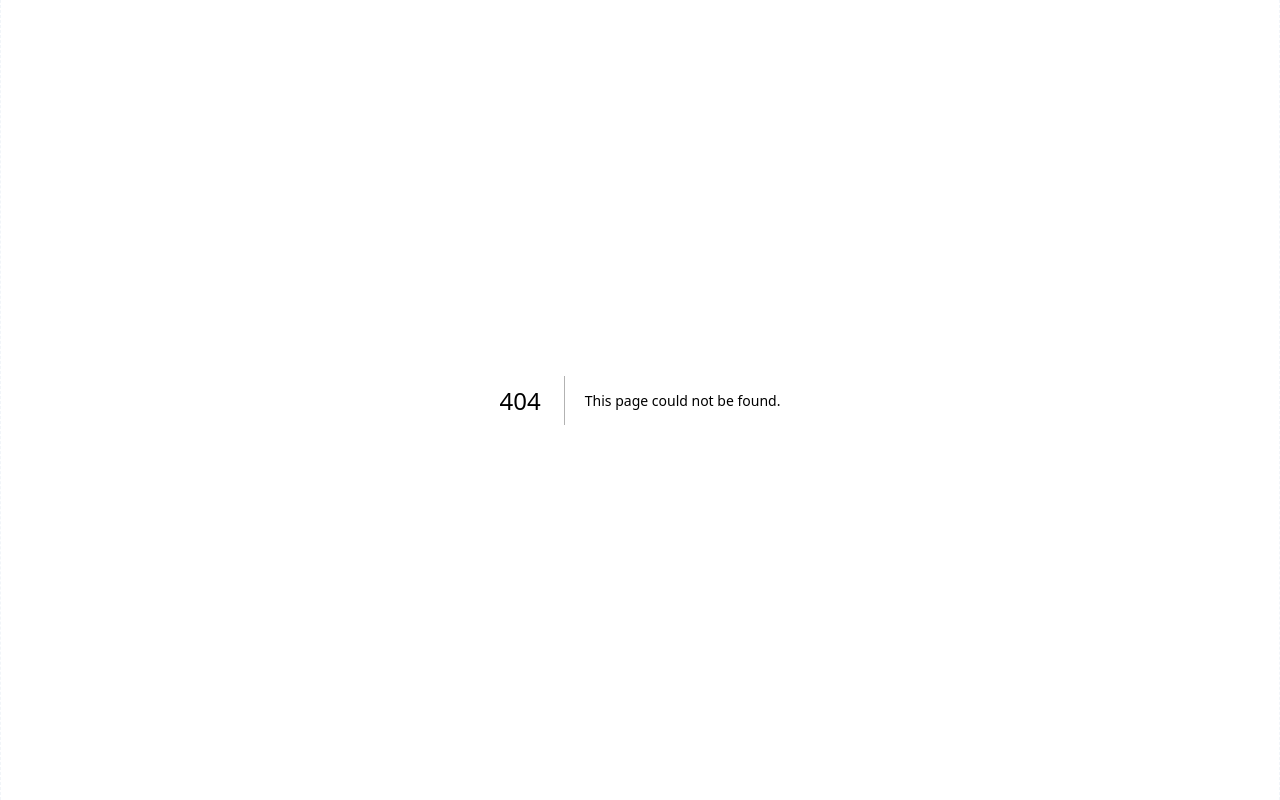
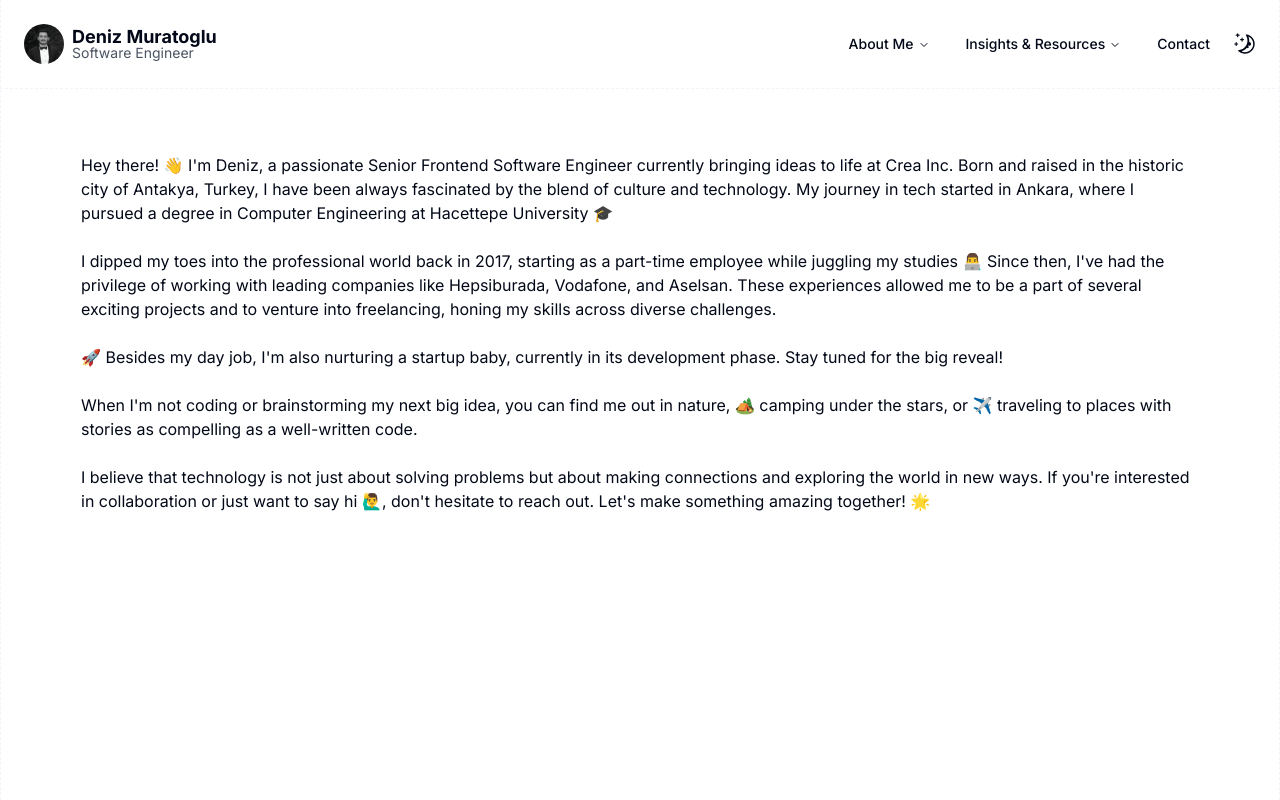
Before and after one commit to denizmrtoglu/denizmuratoglu, a Next.js app: page /introduction in a window 1280 px wide. Before the commit this address had no page. Built offline with nearby package versions, Linux system fonts and the light colour scheme.

Commit message:
feat: adding info at about me

```diff
--- /dev/null
+++ b/src/app/introduction/page.tsx
@@ -0,0 +1,33 @@
+export default function Introduction() {
+  return (
+    <>
+      <div className="flex flex-col p-16">
+        <p>
+          {`Hey there! 👋 I'm Deniz, a passionate Senior Frontend Software Engineer currently bringing ideas to life at Crea Inc.
+            Born and raised in the historic city of Antakya, Turkey, I have been always fascinated by the blend of culture and technology.
+            My journey in tech started in Ankara, where I pursued a degree in Computer Engineering at Hacettepe University 🎓`}
+        </p>
+        <br />
+        <p>
+          {`I dipped my toes into the professional world back in 2017, starting as a part-time employee while juggling my studies 👨‍💻
+            Since then, I've had the privilege of working with leading companies like Hepsiburada, Vodafone, and Aselsan. These experiences
+            allowed me to be a part of several exciting projects and to venture into freelancing, honing my skills across diverse challenges.`}
+        </p>
+        <br />
+        <p>
+          {`🚀 Besides my day job, I'm also nurturing a startup baby, currently in its development phase. Stay tuned for the big reveal!`}
+        </p>
+        <br />
+        <p>
+          {`When I'm not coding or brainstorming my next big idea, you can find me out in nature, 🏕️ camping under the stars, or ✈️ traveling
+            to places with stories as compelling as a well-written code.`}
+        </p>
+        <br />
+        <p>
+          {`I believe that technology is not just about solving problems but about making connections and exploring the world in new ways.
+            If you're interested in collaboration or just want to say hi 🙋‍♂️, don't hesitate to reach out. Let's make something amazing together! 🌟`}
+        </p>
+      </div>
+    </>
+  );
+}
--- a/src/app/layout.tsx
+++ b/src/app/layout.tsx
@@ -2,6 +2,7 @@
 import { Inter } from 'next/font/google';
 import './globals.css';
 import { ThemeProvider } from '@/components/theme-provider';
+import Header from '@/components/header';
 
 const inter = Inter({ subsets: ['latin'] });
 
@@ -26,7 +27,10 @@
           disableTransitionOnChange
         >
           <div className="px-4 mx-auto lg:max-w-7xl lg:border-l lg:border-r border-dashed border-slate-100">
-            {children}
+            <main className="flex min-h-screen flex-col items-center h-full">
+              <Header />
+              {children}
+            </main>
           </div>
         </ThemeProvider>
       </body>
--- a/src/app/page.tsx
+++ b/src/app/page.tsx
@@ -3,8 +3,7 @@
 
 export default function Home() {
   return (
-    <main className="flex min-h-screen flex-col items-center justify-between">
-      <Header />
+    <>
       <div className="z-10 max-w-5xl w-full items-center justify-between font-mono text-sm lg:flex">
         <div className="fixed bottom-0 left-0 flex h-48 w-full items-end justify-center bg-gradient-to-t from-white via-white dark:from-black dark:via-black lg:static lg:h-auto lg:w-auto lg:bg-none">
           <a
@@ -106,6 +105,6 @@
           </p>
         </a>
       </div>
-    </main>
+    </>
   );
 }
--- a/src/components/list-item.tsx
+++ b/src/components/list-item.tsx
@@ -1,29 +1,22 @@
 import React from 'react';
 import { cn } from '@/lib/utils';
 import { NavigationMenuLink } from './ui/navigation-menu';
+import Link from 'next/link';
 
-export const ListItem = React.forwardRef<
-  React.ElementRef<'a'>,
-  React.ComponentPropsWithoutRef<'a'>
->(({ className, title, children, ...props }, ref) => {
+export const ListItem = ({ href, title, children }: any) => {
   return (
     <li>
       <NavigationMenuLink asChild>
-        <a
-          ref={ref}
-          className={cn(
-            'block select-none space-y-1 rounded-md p-3 leading-none no-underline outline-none transition-colors hover:bg-accent hover:text-accent-foreground focus:bg-accent focus:text-accent-foreground',
-            className
-          )}
-          {...props}
+        <Link
+          className="block select-none space-y-1 rounded-md p-3 leading-none no-underline outline-none transition-colors hover:bg-accent hover:text-accent-foreground focus:bg-accent focus:text-accent-foreground"
+          href={href}
         >
           <div className="text-sm font-medium leading-none">{title}</div>
           <p className="line-clamp-2 text-sm leading-snug text-muted-foreground">
             {children}
           </p>
-        </a>
+        </Link>
       </NavigationMenuLink>
     </li>
   );
-});
-ListItem.displayName = 'ListItem';
+};
--- a/src/lib/constants.ts
+++ b/src/lib/constants.ts
@@ -5,7 +5,7 @@
 }[] = [
   {
     title: `Introduction`,
-    href: `/`,
+    href: `/introduction`,
     description: `Overview of my background and interests.`
   },
   {
```
